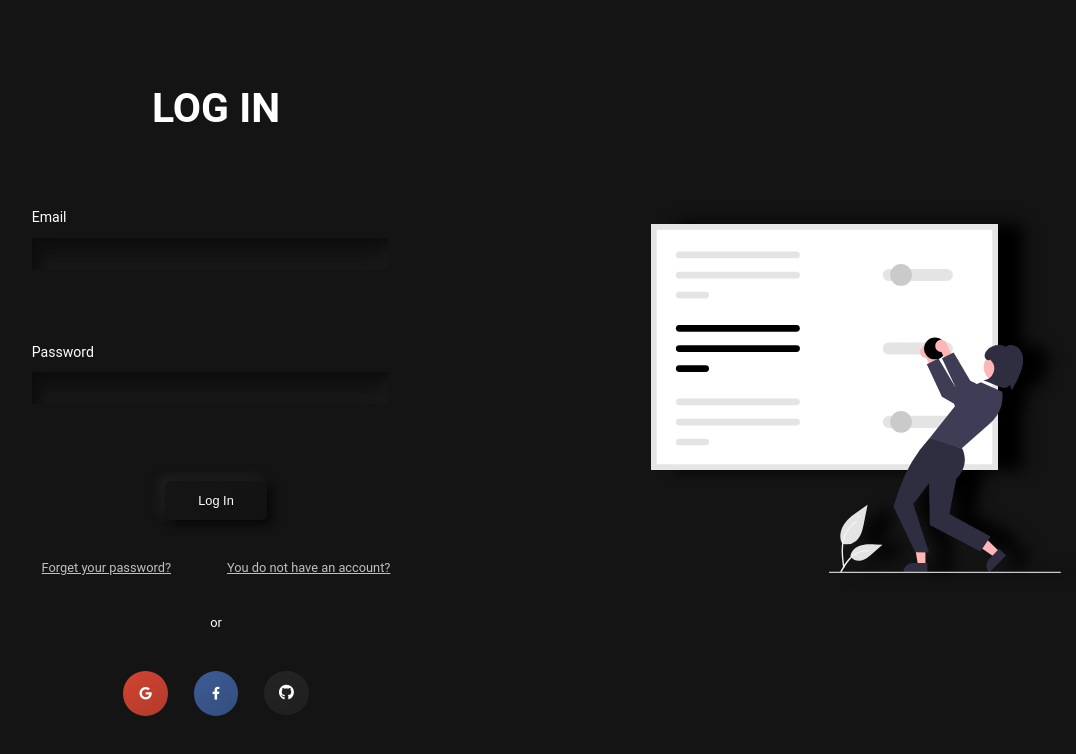
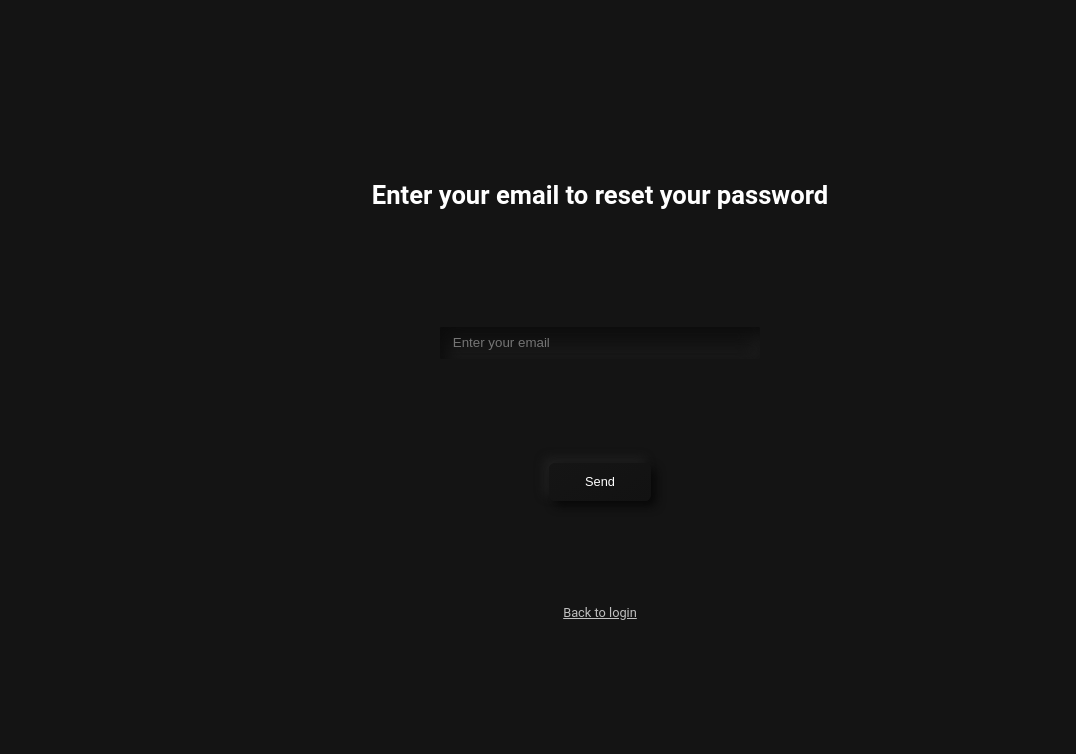
Before and after one commit to alejandrosandi22/manager, a React (Create React App) app: page / in a window 1280 px wide. Shown: the top 754 px of the page, without its empty margins (40-1116 px from the left). Built offline with nearby package versions, Linux system fonts and the light colour scheme; no server answers.

Commit message:
recovery layout

```diff
--- a/src/App.js
+++ b/src/App.js
@@ -1,10 +1,11 @@
+import Recovery from './components/Recovery/Recovery';
+import SignUp from './components/SignUp/SignUp';
 import LogIn from './components/LogIn/LogIn';
-import SignUp from './components/SignUp/SignUp'
 
 function App() {
   return (
     <div className="App">
-      <LogIn/>
+      <Recovery/>
     </div>
   );
 }
--- a/src/components/LogIn/LogIn.scss
+++ b/src/components/LogIn/LogIn.scss
@@ -35,21 +35,8 @@
           color: #fff;
           font-size: 1.1rem;
         }
-        input:not(input[type=file]){
-          margin-top: 1rem;
-          padding: 1rem;
-          outline: none;
-          color: #fff;
-          width: calc(100% - 1rem);
-          height: 2.5rem;
-          border: none;
-          border-radius: .1rem;
-          background: #141414;
-          box-shadow: inset .5rem .5rem 1.2rem #0C0C0C,
-                      inset -.5rem -.5rem 1.2rem #1C1C1C;
-          &:focus{
-            filter: brightness(110%);
-          }
+        input{
+          @include mixin.inputs();
         }
       }
     }
--- /dev/null
+++ b/src/components/Recovery/Recovery.jsx
@@ -0,0 +1,15 @@
+import { Component } from 'react';
+import './Recovery.scss';
+
+export default class Recovery extends Component {
+  render(){
+    return(
+      <div className='recovery-container'>
+        <h1 className='recovery-title'>Enter your email to reset your password</h1>
+        <input type="email" name="email" id="email" placeholder='Enter your email'/>
+        <button className='send-button'>Send</button>
+        <a href="/login">Back to login</a>
+      </div>
+    );
+  }
+}
--- /dev/null
+++ b/src/components/Recovery/Recovery.scss
@@ -0,0 +1,32 @@
+@use '../../shared/sass/responsive';
+@use '../../shared/sass/mixin';
+
+.recovery-container{
+  width: 100%;
+  height: 100vh;
+  background: #141414;
+  display: flex;
+  align-items: center;
+  justify-content: space-around;
+  flex-direction: column;
+  overflow: hidden;
+  padding: 10rem 0;
+  .recovery-title{
+    color: #fff;
+    font-size: 2rem;
+  }
+  & > input{
+    @include mixin.inputs();
+    width: 25rem;
+  }
+  .send-button{
+    @include mixin.auth-buttons();
+  }
+  a{
+    font-size: 1rem;
+    color: #C0C0C0;
+    &:hover{
+      color: #fff;
+    }
+  }
+}
--- a/src/components/SignUp/SignUp.scss
+++ b/src/components/SignUp/SignUp.scss
@@ -38,20 +38,7 @@
           font-size: 1.1rem;
         }
         input:not(input[type=file]){
-          margin-top: 1rem;
-          padding: 1rem;
-          outline: none;
-          color: #fff;
-          width: calc(100% - 1rem);
-          height: 2.5rem;
-          border: none;
-          border-radius: .1rem;
-          background: #141414;
-          box-shadow: inset .5rem .5rem 1.2rem #0C0C0C,
-                      inset -.5rem -.5rem 1.2rem #1C1C1C;
-          &:focus{
-            filter: brightness(110%);
-          }
+          @include mixin.inputs();
         }
       }
       .avatar{
--- a/src/shared/sass/_mixin.scss
+++ b/src/shared/sass/_mixin.scss
@@ -105,3 +105,20 @@
               inset -.5rem -.5rem 1.8rem #202020;
   }
 }
+
+@mixin inputs {
+  margin-top: 1rem;
+  padding: 1rem;
+  outline: none;
+  color: #fff;
+  width: 100%;
+  height: 2.5rem;
+  border: none;
+  border-radius: .1rem;
+  background: #141414;
+  box-shadow: inset .5rem .5rem 1.2rem #0C0C0C,
+              inset -.5rem -.5rem 1.2rem #1C1C1C;
+  &:focus{
+    filter: brightness(110%);
+  }
+}
```
